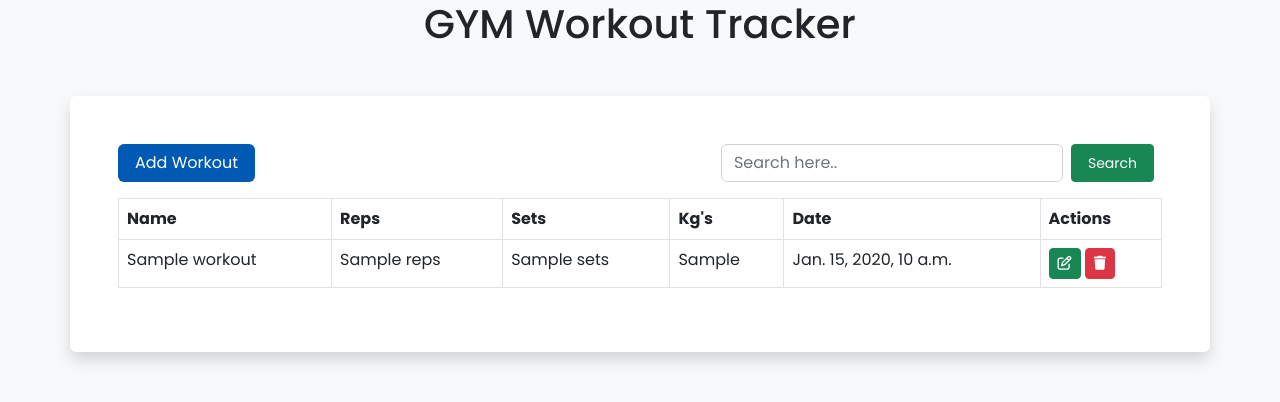
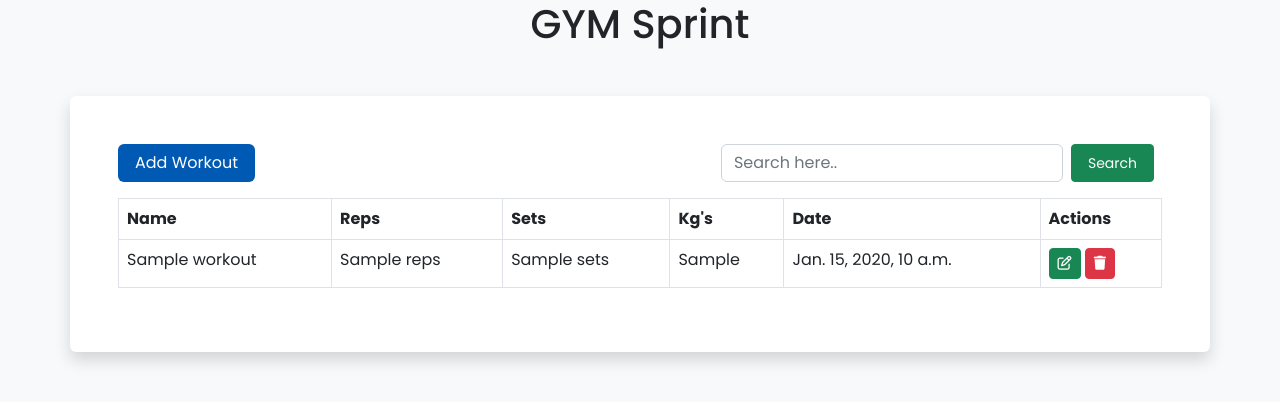
Before and after one commit to SB321/Gym-Sprint, a Django app: template crudapp/templates/index.html in a window 1280 px wide. Shown: the top 402 px of the page. Run offline with Django 3.2, Linux system fonts and the light colour scheme; the template is opened without the code that fills it: most values are stand-ins (such as "Sample title", 1, 10 or a date in 2020).

Commit message:
Update index.html

```diff
--- a/crudapp/templates/index.html
+++ b/crudapp/templates/index.html
@@ -26,7 +26,7 @@
         }
 
     </style>
-      <h1 align="center"> GYM Workout Tracker</h1>
+      <h1 align="center"> GYM Sprint</h1>
 </head>
   <body class="bg-light">
     <div class="container mt-5 p-5 rounded shadow bg-white">
```
